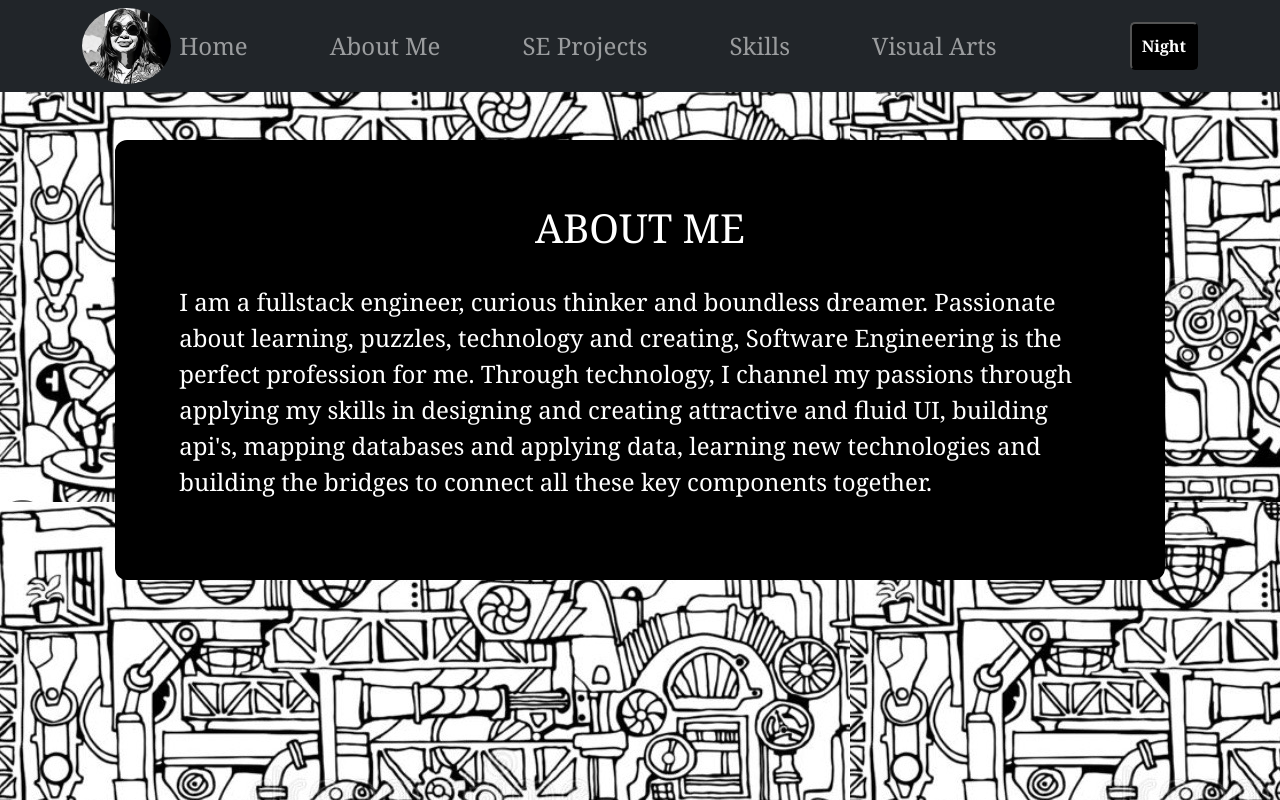
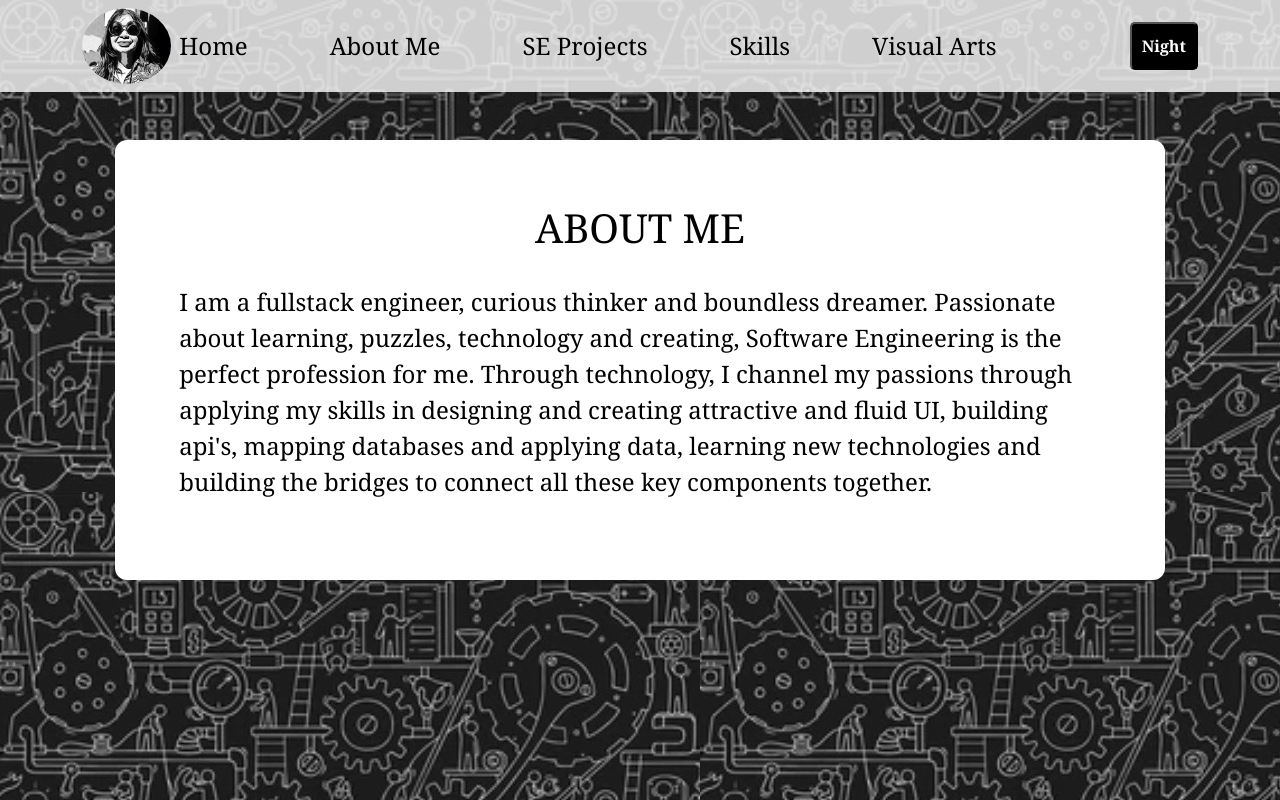
Before and after one commit to Cherylcc227/CherylCWebsite, a React (Create React App) app in the folder client/: page /AboutMe in a window 1280 px wide. Built offline with nearby package versions, Linux system fonts and the light colour scheme.

Commit message:
Managed state throughout all components, updated navbar themes

```diff
--- a/client/src/App.css
+++ b/client/src/App.css
@@ -1,22 +1,25 @@
 [data-theme="light"] {
   --background-color: black;
   --background-color-s: rgba(86 95 13 / 94%);
-  --window-color: #ECEBE4;
+  --button-color: #ECEBE4;
   --background-image: url("images/whiteGears.jpg");
   --color: white;
   --component-color: rgb(54, 51, 65);
   --box-shadow-color: grey;
   --slider-gauge-color:#668f80;
+  --link-color: rgba(23, 12, 12, .9);
 }
 
 [data-theme="dark"] {
   --background-color: white;
   --background-color-s: rgba(255, 192, 203, 0.7);
+  --button-color: black;
   --background-image: url("images/gears.jpg");
   --color: black;
   --component-color: white;
   --box-shadow-color: black;
   --slider-gauge-color:#2d4b40;
+  --link-color: rgba(244, 242, 242, 0.839);
 }
 html {
   background-color: var(--background-color);
@@ -59,6 +62,14 @@ html {
 #Masthead {
   display: flex;
   justify-content: space-around;
+}
+
+.link {
+  /* color: #FFF; */
+  color: var(--button-color);
+}
+.link:hover {
+   color: red;
 }
 
 .bufferDiv {
@@ -109,8 +120,6 @@ html {
 
 .d-block {
   border-radius: 10px;
-  /* width:50% !important;
-  height:50% !important; */
 }
 
 .Heading {
@@ -131,9 +140,16 @@ html {
   background-image: url("images/whiteGears.jpg")
 }
 
+.navBar {
+  /* background-color: rgba(23, 12, 12, .9) !important ; */
+  background-color: var(--link-color)!important;
+  /* color: black!important; */
+}
+
 .navbar-nav {
   font-size: 1.5em !important;
   gap: 66px;
+  /* color: black!important; */
 }
 
 @media (max-width: 414px) {
@@ -148,10 +164,10 @@ html {
 
 button {
   border-radius: 5px;
-  background-color: var(--background-color);
+  background-color: var(--button-color);
   font-weight: bold;
   padding: 10px;
-  color: var(--color)
+  color: var(--component-color)
 }
 
 #icon {
--- a/client/src/App.js
+++ b/client/src/App.js
@@ -1,4 +1,4 @@
-import React from "react";
+import React, {useEffect} from "react";
 //import logo from "./logo.svg";
 import AboutMe from "./components/AboutMe.jsx"
 import SoftwareEngineeringProjects from "./components/SoftwareEngineeringProjects.jsx"
@@ -8,55 +8,42 @@ import LandingPage from "./components/LandingPage.jsx"
 import Skills from "./components/Skills.jsx"
 import "./App.css";
 import {BrowserRouter, Routes, Route}  from "react-router-dom"
-import { ThemeContext } from "./context.js";
+// import Masthead from "./components/Masthead.jsx"
+// import { ThemeContext } from "./context.js";
 
-const ThemeChange = (props) => {
-  const [theme, setTheme] = React.useState(false)
+import { createContext } from 'react';
 
-  return (
-    <ThemeContext.Provider value = {{
-      theme, setTheme
-    }}>
-      {props.children}
-    </ThemeContext.Provider>
-  )
-}
+export const ThemeContext = createContext();
 
 function App() {
+  const [theme, setTheme] = React.useState(false)
   // const {theme} = React.useContext(ThemeContext);
 
-  // React.useEffect = (() => {
-  //   if (!theme) {
-  //     document.documentElement.setAttribute('data-theme', 'dark');
-  //   } else {
-  //     document.documentElement.setAttribute('data-theme', 'light');
-  //   }
-  // },[theme])
-//   React.useEffect (() => {
-//     if (!theme) {
-//       document.documentElement.setAttribute('data-theme', 'dark');
-//       // setTheme(true);
-//     } else {
-//       document.documentElement.setAttribute('data-theme', 'light');
-//       // setTheme(false);
-//     }
-// },[theme])
+  useEffect(() => {
 
-  document.documentElement.setAttribute('data-theme', 'light');
+    if (!theme) {
+      document.documentElement.setAttribute('data-theme', 'dark');
+    } else {
+      document.documentElement.setAttribute('data-theme', 'light');
+    }
+  },[theme])
+
+  console.log("theme", theme)
 
   return (
     <div className="App">
+      {/* <Masthead/> */}
       <BrowserRouter>
-      <ThemeChange>
+      <ThemeContext.Provider value={{theme, setTheme}}>
         <Routes>
           <Route path="/" element={<LandingPage/>} />
           <Route path="AboutMe" element={<AboutMe/>} />
           <Route path="SoftwareEngineeringProjects" element ={<SoftwareEngineeringProjects/>} />
           <Route path="VisualArtsProjects" element ={<VisualArtsProjects/>} />
-          <Route path="LiteraryProjects" element ={<LiteraryProjects/>} />
+          {/* <Route path="LiteraryProjects" element ={<LiteraryProjects/>} /> */}
           <Route path="Skills" element ={<Skills/>} />
         </Routes>
-      </ThemeChange>
+      </ThemeContext.Provider>
       </BrowserRouter>
     </div>
   );
--- a/client/src/components/AboutMe.jsx
+++ b/client/src/components/AboutMe.jsx
@@ -3,13 +3,13 @@ import Masthead from "./Masthead.jsx"
 
 const AboutMe = () => {
     return (
-      <div class='AboutMe, component'>
+      <div className='AboutMe, component'>
         <Masthead/>
-        <div class='bufferDiv'>
-        <div class="body">
-        <h1 class="Heading">ABOUT ME</h1>
+        <div className='bufferDiv'>
+        <div className="body">
+        <h1 className="Heading">ABOUT ME</h1>
         <br/>
-        <p class="myIntro">I am a fullstack engineer, curious thinker and boundless dreamer.  Passionate about learning, puzzles, technology and creating, Software Engineering is the perfect profession for me.  Through technology, I channel my passions through applying my skills in designing and creating attractive and fluid UI, building api's, mapping databases and applying data, learning new technologies and building the bridges to connect all these key components together.
+        <p className="myIntro">I am a fullstack engineer, curious thinker and boundless dreamer.  Passionate about learning, puzzles, technology and creating, Software Engineering is the perfect profession for me.  Through technology, I channel my passions through applying my skills in designing and creating attractive and fluid UI, building api's, mapping databases and applying data, learning new technologies and building the bridges to connect all these key components together.
         </p>
         </div>
         </div>
--- a/client/src/components/Masthead.jsx
+++ b/client/src/components/Masthead.jsx
@@ -1,46 +1,36 @@
 import React from "react";
 import Me2 from "../images/Me2.jpg"
 import { Navbar, Nav, Container } from 'react-bootstrap';
-import { ThemeContext } from "../context.js";
+import { ThemeContext } from "../App.js";
+import { Link } from "react-router-dom";
 
 
 const Masthead = () => {
   const {theme, setTheme} = React.useContext(ThemeContext);
 
-  //   React.useEffect (() => {
-  //     if (!theme) {
-  //       document.documentElement.setAttribute('data-theme', 'dark');
-  //       // setTheme(true);
-  //     } else {
-  //       document.documentElement.setAttribute('data-theme', 'light');
-  //       // setTheme(false);
-  //     }
-  // },[theme])
-
   const handleThemeChange = () => {
+    // e.preventDefault();
+    console.log('handle theme change', theme)
     if (!theme) {
-      document.documentElement.setAttribute('data-theme', 'dark');
       setTheme(true);
     } else {
-      document.documentElement.setAttribute('data-theme', 'light');
       setTheme(false);
     }
   }
 
-
     return (
       <>
-        <Navbar class="navBar" collapseOnSelect fixed='top' expand='sm' bg='dark' variant='dark'>
-          <Container class="container">
+        <Navbar className="navBar" collapseOnSelect fixed='top' expand='sm' bg='dark' variant='dark'>
+          <Container className="container">
             <Navbar.Toggle aria-controls='responsive-navbar-nav' />
             <img className="logo" src={Me2} alt="logo"/>
             <Navbar.Collapse id='responsive-navbar-nav'>
               <Nav>
-                <Nav.Link href='/'>Home</Nav.Link>
-                <Nav.Link href='/AboutMe'>About Me</Nav.Link>
-                <Nav.Link href='/SoftwareEngineeringProjects'>SE Projects</Nav.Link>
-                <Nav.Link href='/Skills'>Skills</Nav.Link>
-                <Nav.Link href='/VisualArtsProjects'>Visual Arts</Nav.Link>
+                <Nav.Link><Link style={{textDecoration: 'none'}} to='/' className="link">Home</Link></Nav.Link>
+                <Nav.Link><Link style={{textDecoration: 'none'}} to='/AboutMe' className="link">About Me</Link></Nav.Link>
+                <Nav.Link><Link style={{textDecoration: 'none'}} to='/SoftwareEngineeringProjects' className="link">SE Projects</Link></Nav.Link>
+                <Nav.Link><Link style={{textDecoration: 'none'}} to='/Skills' className="link">Skills</Link></Nav.Link>
+                <Nav.Link><Link style={{textDecoration: 'none'}} to='/VisualArtsProjects' className="link">Visual Arts</Link></Nav.Link>
               </Nav>
             </Navbar.Collapse>
             <div className="theme-switch-wrapper">
--- a/client/src/components/VisualArtsProjects.jsx
+++ b/client/src/components/VisualArtsProjects.jsx
@@ -6,11 +6,11 @@ import ArtCarousel from "./ArtCarousel.jsx"
 const VisualArtsProjects = () => {
 
   return (
-    <div class="art component">
+    <div className="art component">
       <Masthead/>
-      <div class='bufferDiv'>
-      <div class='body'>
-        <h1 class="Heading">
+      <div className='bufferDiv'>
+      <div className='body'>
+        <h1 className="Heading">
           Visual Arts&nbsp;
           <SocialIcon url="https://www.instagram.com/morseloflove/?hl=en" />
         </h1>
@@ -18,7 +18,7 @@ const VisualArtsProjects = () => {
         <h2>I love ALL art! SE is an art in itself and one that I truly adore.  I also explore visual arts in the form of painting, sculptures in foam or clay, resin work, even fondant with baking.  If you'd like to take a peek into some of my creations, feel free to visit my instagram @morseloflove
         <br/>
         <br/>
-        <p class="Heading">Featured</p>
+        <p className="Heading">Featured</p>
         </h2>
         <ArtCarousel/>
       </div>
--- a/client/src/context.js
+++ b/client/src/context.js
@@ -1,3 +1,3 @@
-import { createContext } from 'react';
+// import { createContext } from 'react';
 
-export const ThemeContext = createContext();
+// export const ThemeContext = createContext();
```
